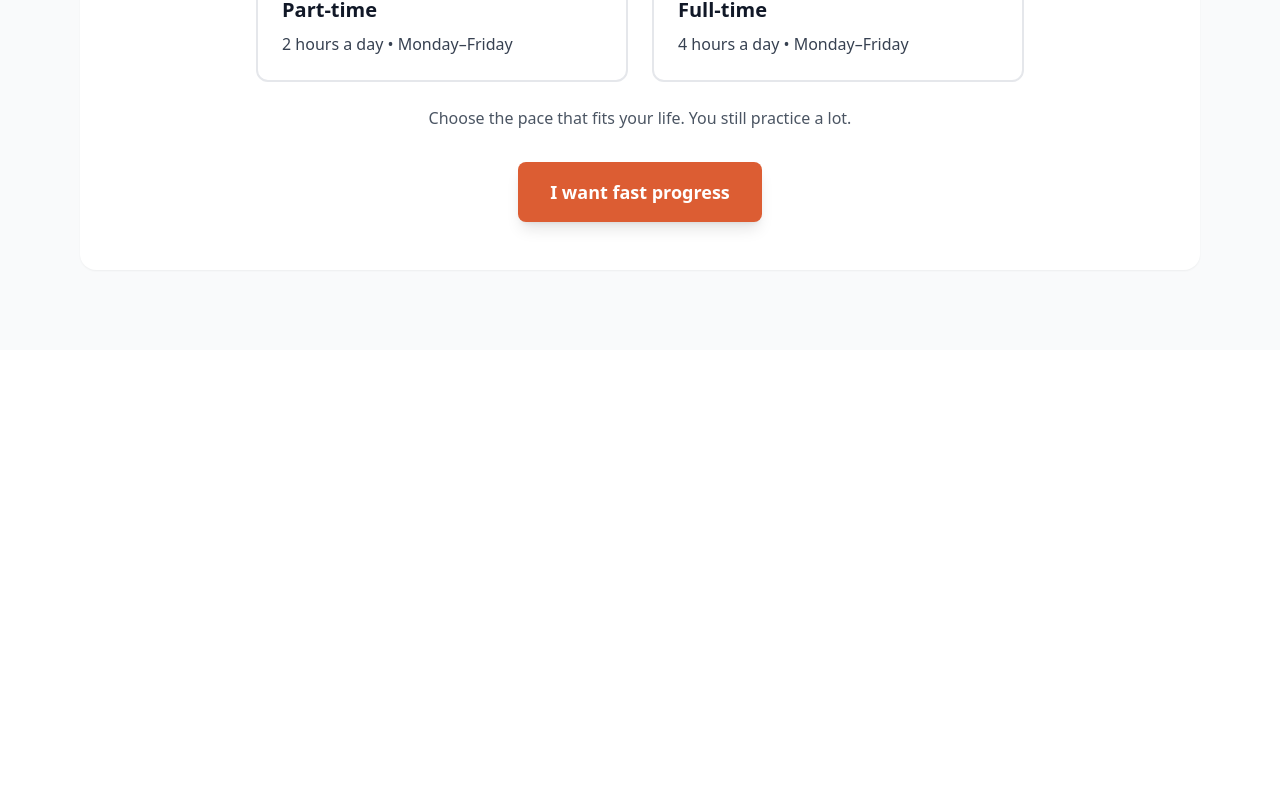
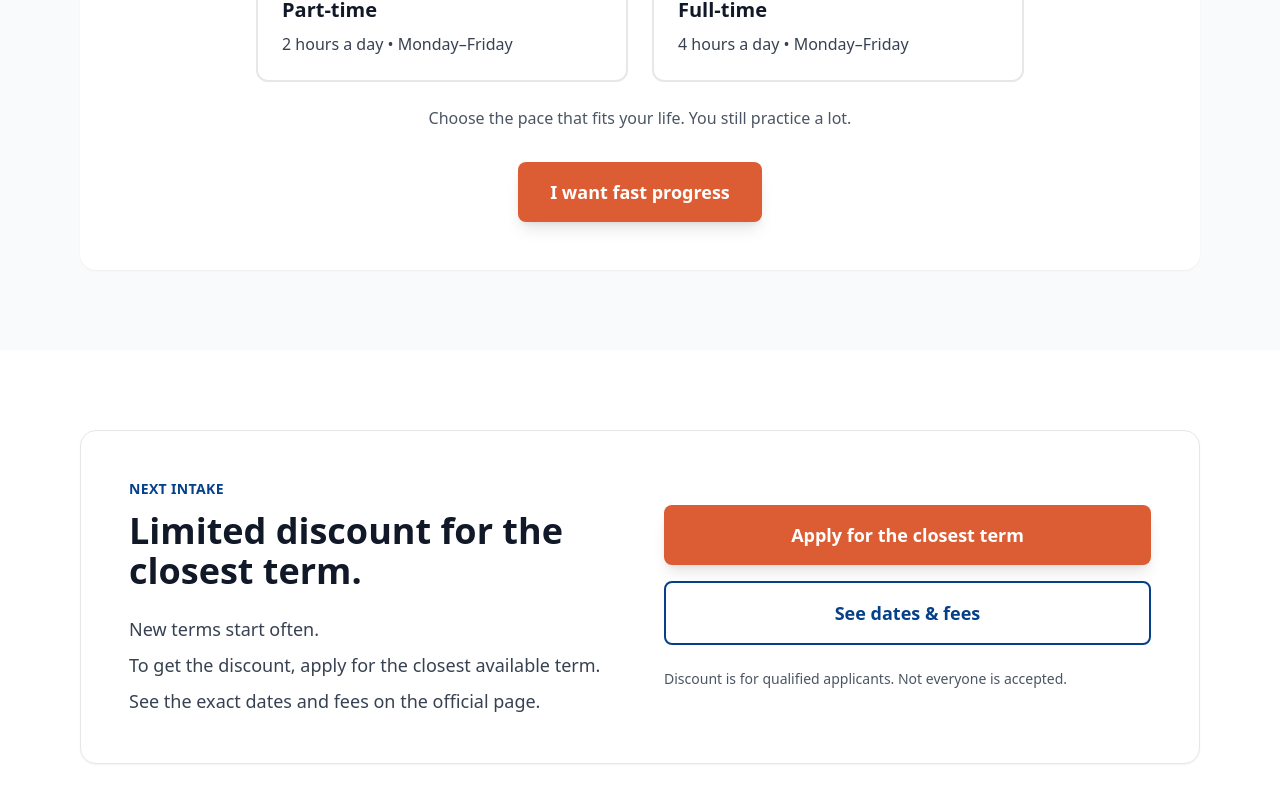
Before and after one commit to Qwixo/apply.INTERLINK.edu-28.8.2025-old-v1.1, a React (Vite) app: page /greensboro in a window 1280 px wide. Shown: the part 5310-6112 px from the top of the page. Before the commit the page ends 5660 px from the top, so only its background shows below. Built offline with nearby package versions, Linux system fonts and the light colour scheme.

Commit message:
Updated GreensboroPage.tsx

```diff
--- a/src/pages/GreensboroPage.tsx
+++ b/src/pages/GreensboroPage.tsx
@@ -324,6 +324,57 @@ function GreensboroPage() {
         </div>
       </section>
 
+      {/* Section 6: Next Intake */}
+      <section className="bg-white py-16 md:py-20">
+        <div className="max-w-6xl mx-auto px-4">
+          <div className="bg-white rounded-2xl shadow-sm border border-gray-200 p-8 md:p-12">
+            <div className="grid grid-cols-1 md:grid-cols-2 gap-8 md:gap-12 items-center">
+              {/* Left Column: Text */}
+              <div>
+                <p className="text-sm font-semibold text-[#064088] tracking-wide uppercase mb-3">
+                  NEXT INTAKE
+                </p>
+                <h2 className="text-3xl md:text-4xl font-bold text-gray-900 mb-6">
+                  Limited discount for the closest term.
+                </h2>
+                <div className="space-y-2">
+                  <p className="text-lg text-gray-700">
+                    New terms start often.
+                  </p>
+                  <p className="text-lg text-gray-700">
+                    To get the discount, apply for the closest available term.
+                  </p>
+                  <p className="text-lg text-gray-700">
+                    See the exact dates and fees on the official page.
+                  </p>
+                </div>
+              </div>
+
+              {/* Right Column: Buttons */}
+              <div className="flex flex-col gap-4">
+                <button
+                  onClick={scrollToApply}
+                  className="bg-[#dc5d33] text-white font-bold text-lg px-8 py-4 rounded-lg shadow-lg hover:bg-[#c24e2b] transition-all duration-300 hover:shadow-xl transform hover:-translate-y-0.5 w-full"
+                >
+                  Apply for the closest term
+                </button>
+                <a
+                  href="https://interlink.edu/university-programs/"
+                  target="_blank"
+                  rel="noreferrer"
+                  className="bg-white text-[#064088] border-2 border-[#064088] font-bold text-lg px-8 py-4 rounded-lg hover:bg-[#064088] hover:text-white transition-all duration-300 text-center"
+                >
+                  See dates & fees
+                </a>
+                <p className="text-sm text-gray-600 mt-2">
+                  Discount is for qualified applicants. Not everyone is accepted.
+                </p>
+              </div>
+            </div>
+          </div>
+        </div>
+      </section>
+
       <div id="apply"></div>
     </div>
   );
```
